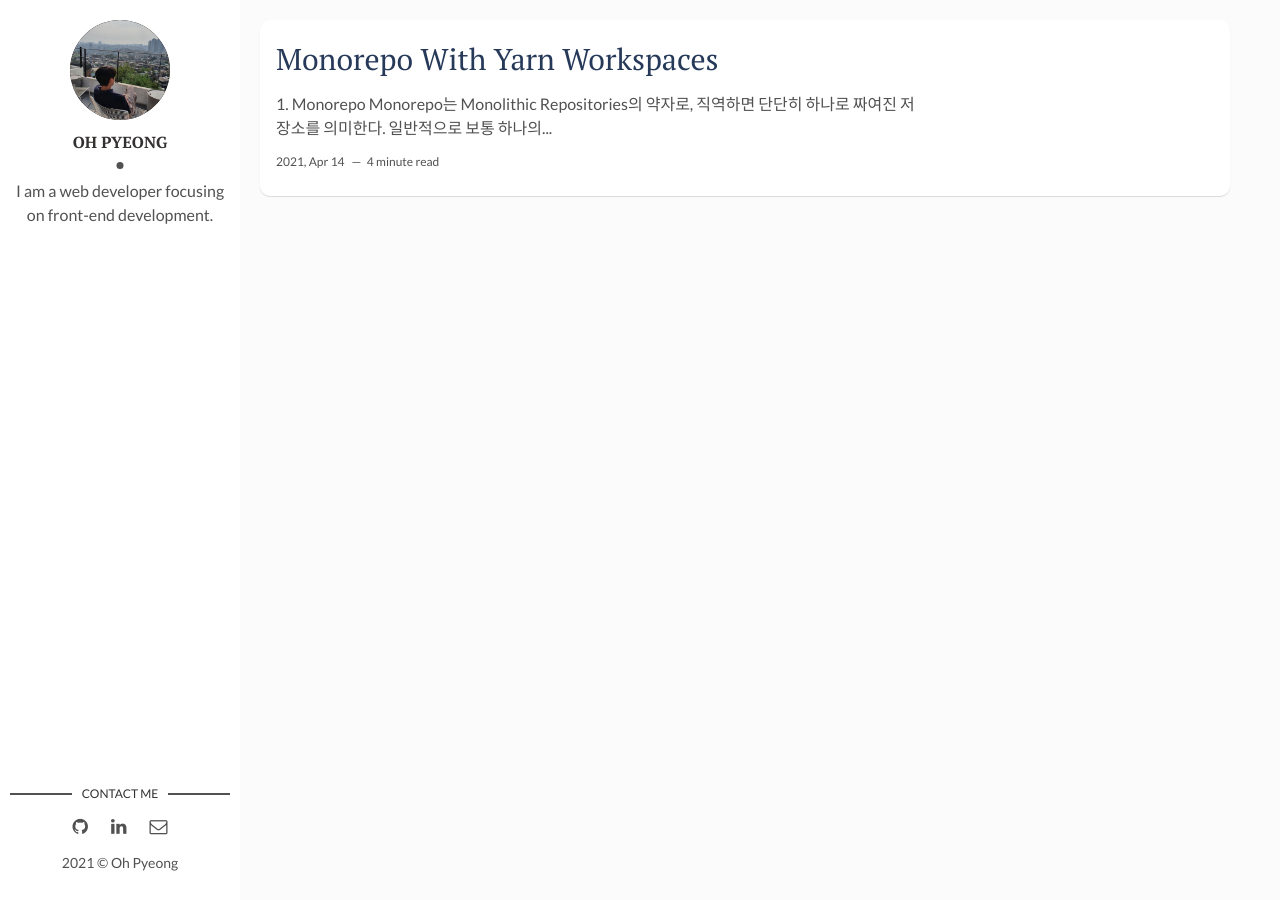
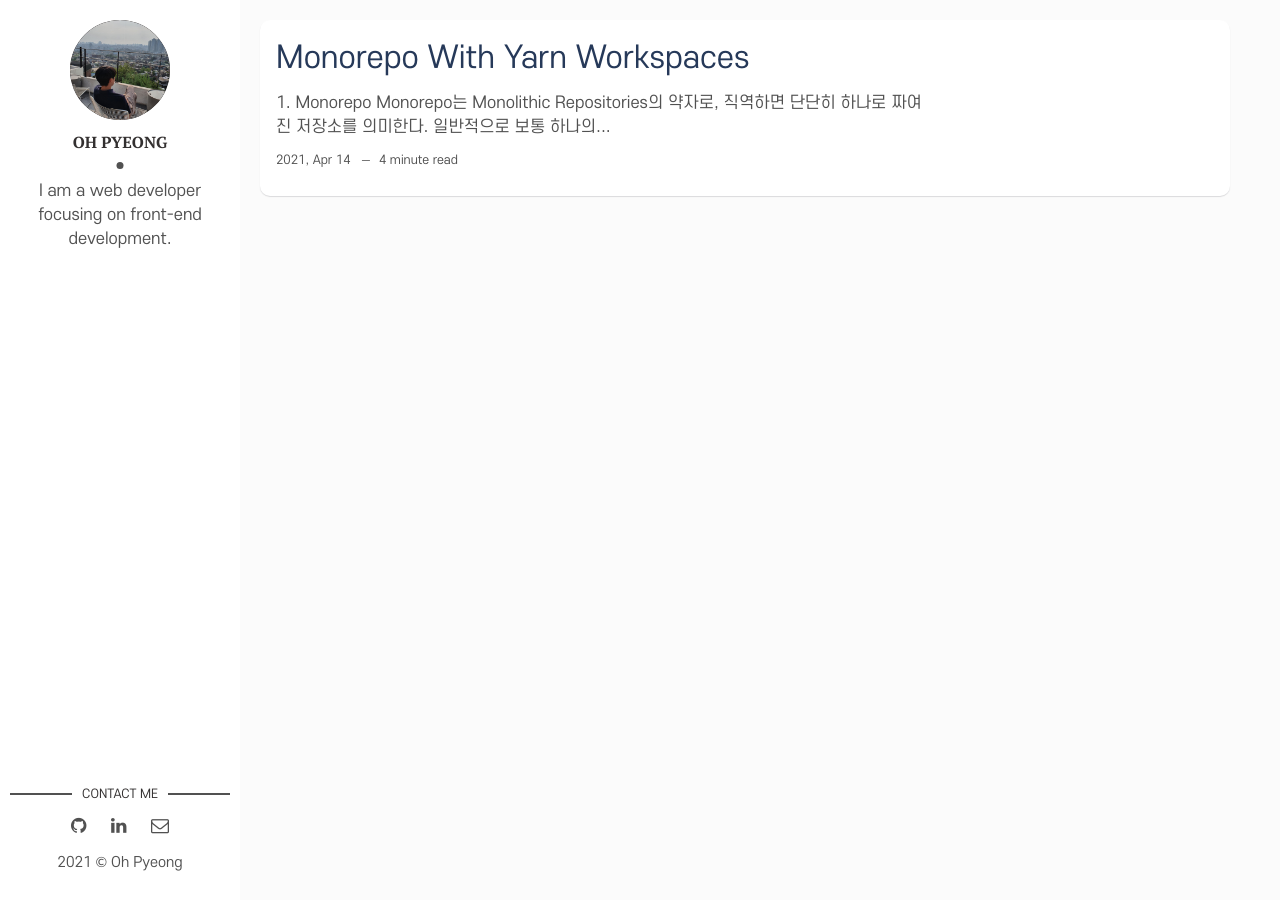
Before and after one commit to pyeongoh5/5p-blog, a Jekyll site: the page built from index.html, in a window 1280 px wide. Built offline with Jekyll 4.4.1, drawn with Linux system fonts in a browser that asks for light colours; the list of posts is cut into pages by our own code.

Commit message:
style: 's core dream' font 추가

```diff
--- a/_includes/head.html
+++ b/_includes/head.html
@@ -83,6 +83,7 @@
 	<link href="https://fonts.googleapis.com/css?family=PT+Serif:400,700|Lato:300,400,700&display=swap" rel="stylesheet">
 	<!-- Font Awesome -->
 	<link rel="stylesheet" href="{{ "/assets/fonts/font-awesome/css/font-awesome.min.css" | prepend: site.baseurl }}">
+  <link rel="stylesheet" href="{{ "/assets/fonts/s-core-dream/css/s-core-dream.css" | prepend: site.baseurl }}">
 	<!-- Styles -->
 	<link rel="stylesheet" href="{{ "/assets/css/main.css" | prepend: site.baseurl }}">
 </head>
--- a/assets/css/main.css
+++ b/assets/css/main.css
@@ -7,7 +7,7 @@
  *    IE on Windows Phone and in iOS.
  */
 html {
-  line-height: 1.15;
+  line-height: 1.5;
   /* 1 */
   -ms-text-size-adjust: 100%;
   /* 2 */
@@ -787,7 +787,7 @@ html {
 }
 
 body {
-  font-family: "Lato", sans-serif;
+  font-family: "s-core-dream", "Lato", sans-serif;
   color: #515151;
   background-color: #fbfbfb;
   margin: 0;
@@ -818,7 +818,7 @@ blockquote {
   border-left: 5px solid #000;
   padding-left: 1.1rem;
   margin-left: 1rem;
-  font-style: italic;
+  /* font-style: italic; */
   color: #ada8a8;
 }
 
@@ -1203,7 +1203,7 @@ footer .copyright {
 }
 
 .post .post-content .post-title a {
-  font-family: "PT Serif", serif;
+  font-family: "s-core-dream", "PT Serif", serif;
   text-decoration: none;
   color: #263959;
 }
--- /dev/null
+++ b/assets/fonts/s-core-dream/css/s-core-dream.css
@@ -0,0 +1,17 @@
+@font-face {
+  font-family: "s-core-dream";
+  src: url("../SCDream1.otf");
+  font-weight: thin;
+}
+
+@font-face {
+  font-family: "s-core-dream";
+  src: url("../SCDream4.otf");
+  font-weight: normal;
+}
+
+@font-face {
+  font-family: "s-core-dream";
+  src: url("../SCDream6.otf");
+  font-weight: bold;
+}
```
Also changed, not shown: assets/fonts/s-core-dream/SCDream1.otf (added), assets/fonts/s-core-dream/SCDream4.otf (added), assets/fonts/s-core-dream/SCDream6.otf (added).
